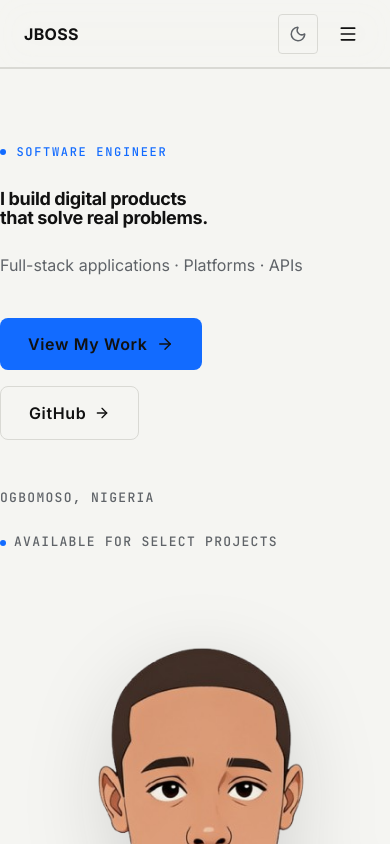
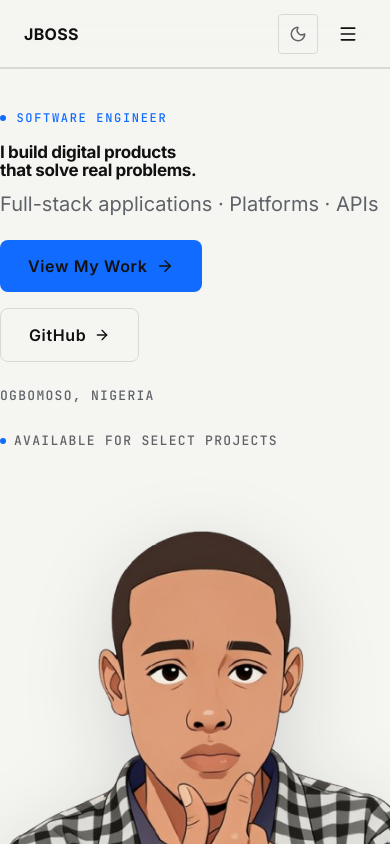
Before and after one commit to jerryboss322/Portfolio, a React (Vite) app: page /projects/1 in a window 390 px wide. Shown: the top 844 px of the page. Built offline with nearby package versions, Linux system fonts and the light colour scheme.

Commit message:
responsive large typography: 200px headings, 120px subtext
- Hero heading: clamp(2.5rem, 8vw, 12.5rem)
- H2: clamp(2rem, 7vw, 12.5rem)
- Subtext: clamp(1.25rem, 4vw, 7.5rem)
- Reduced spacing in hero and about sections

```diff
--- a/src/pages/About.tsx
+++ b/src/pages/About.tsx
@@ -7,12 +7,12 @@ const ease = [0.16, 1, 0.3, 1] as const;
 export const AboutSection: React.FC = () => {
   return (
     <section id="about" className="section container" aria-label="About">
-      <div className="section-head">
+      <div className="section-head mb-8">
         <span className="section-index">04 — About</span>
-        <h2 className="mt-3">About</h2>
+        <h2 className="mt-2">About</h2>
       </div>
 
-      <div className="grid grid-cols-1 lg:grid-cols-[1fr_1.5fr] gap-12 lg:gap-20 items-start">
+      <div className="grid grid-cols-1 lg:grid-cols-[1fr_1.5fr] gap-6 lg:gap-10 items-start">
         <motion.div
           initial={{ opacity: 0, y: 24 }}
           whileInView={{ opacity: 1, y: 0 }}
@@ -35,19 +35,19 @@ export const AboutSection: React.FC = () => {
           viewport={{ once: true, margin: '10%' }}
           transition={{ duration: 0.6, delay: 0.1, ease }}
         >
-          <div className="space-y-4">
+          <div className="space-y-3">
             {about.paragraphs.map((paragraph) => (
-              <p key={paragraph} className="text-lg leading-relaxed text-muted">
+              <p key={paragraph} className="hero-subtext leading-relaxed text-muted">
                 {paragraph}
               </p>
             ))}
           </div>
 
-          <p className="mt-6 text-lg font-medium text-text border-l-[3px] border-accent pl-5 italic">
+          <p className="mt-4 text-lg font-medium text-text border-l-[3px] border-accent pl-5 italic">
             {about.pullQuote}
           </p>
 
-          <div className="mt-8 flex flex-wrap gap-6 meta">
+          <div className="mt-4 flex flex-wrap gap-6 meta">
             <span>{profile.role}</span>
             <span>{profile.location}</span>
           </div>
--- a/src/pages/Hero.tsx
+++ b/src/pages/Hero.tsx
@@ -26,31 +26,31 @@ export const Hero: React.FC = () => {
   return (
     <section
       id="hero"
-      className="min-h-[85vh] flex items-center relative overflow-hidden py-16 lg:py-24"
+      className="min-h-[80vh] flex items-center relative overflow-hidden py-8 lg:py-12"
       aria-label="Introduction"
     >
-      <div className="container grid grid-cols-1 lg:grid-cols-[1.6fr_1fr] gap-12 lg:gap-8 items-center">
+      <div className="container grid grid-cols-1 lg:grid-cols-[1.6fr_1fr] gap-8 lg:gap-6 items-center">
         <motion.div variants={container} initial="hidden" animate="visible">
           <motion.span className="eyebrow" variants={item}>
             Software Engineer
           </motion.span>
 
           <motion.h1
-            className="mt-6 font-display font-bold leading-[1.08] text-[var(--fs-hero)]"
+            className="mt-3 font-display font-bold leading-[1.08] text-[var(--fs-hero)]"
             variants={item}
           >
             <span className="block">I build digital products</span>
             <span className="block">that solve real problems.</span>
           </motion.h1>
 
-          <motion.div className="mt-6 max-w-xl" variants={item}>
-            <p className="text-base md:text-lg leading-relaxed text-muted">
+          <motion.div className="mt-2 max-w-xl" variants={item}>
+            <p className="hero-subtext leading-relaxed text-muted">
               Full-stack applications · Platforms · APIs
             </p>
           </motion.div>
 
           <motion.div
-            className="mt-10 flex flex-col sm:flex-row gap-4 items-start"
+            className="mt-5 flex flex-col sm:flex-row gap-4 items-start"
             variants={item}
           >
             <ScrollLink
@@ -72,7 +72,7 @@ export const Hero: React.FC = () => {
           </motion.div>
 
           <motion.div
-            className="mt-12 flex flex-wrap gap-6 meta"
+            className="mt-6 flex flex-wrap gap-6 meta"
             variants={item}
           >
             <span>{profile.location}</span>
--- a/src/styles/global.css
+++ b/src/styles/global.css
@@ -42,10 +42,10 @@
 
 /* --- Typography & motion tokens --- */
 :root {
-  --fs-hero: clamp(3rem, 6.5vw, 5.5rem);
-  --fs-h2: clamp(2rem, 3.5vw, 3rem);
-  --fs-h3: clamp(1.5rem, 2.5vw, 1.75rem);
-  --fs-body: 1.125rem;
+  --fs-hero: clamp(2.5rem, 8vw, 12.5rem);
+  --fs-h2: clamp(2rem, 7vw, 12.5rem);
+  --fs-h3: clamp(1.25rem, 2vw, 1.5rem);
+  --fs-body: 1.0625rem;
   --fs-meta: 0.8125rem;
   --fs-label: 0.75rem;
 
```
Also changed, not shown: src/styles/tailwind.css.
